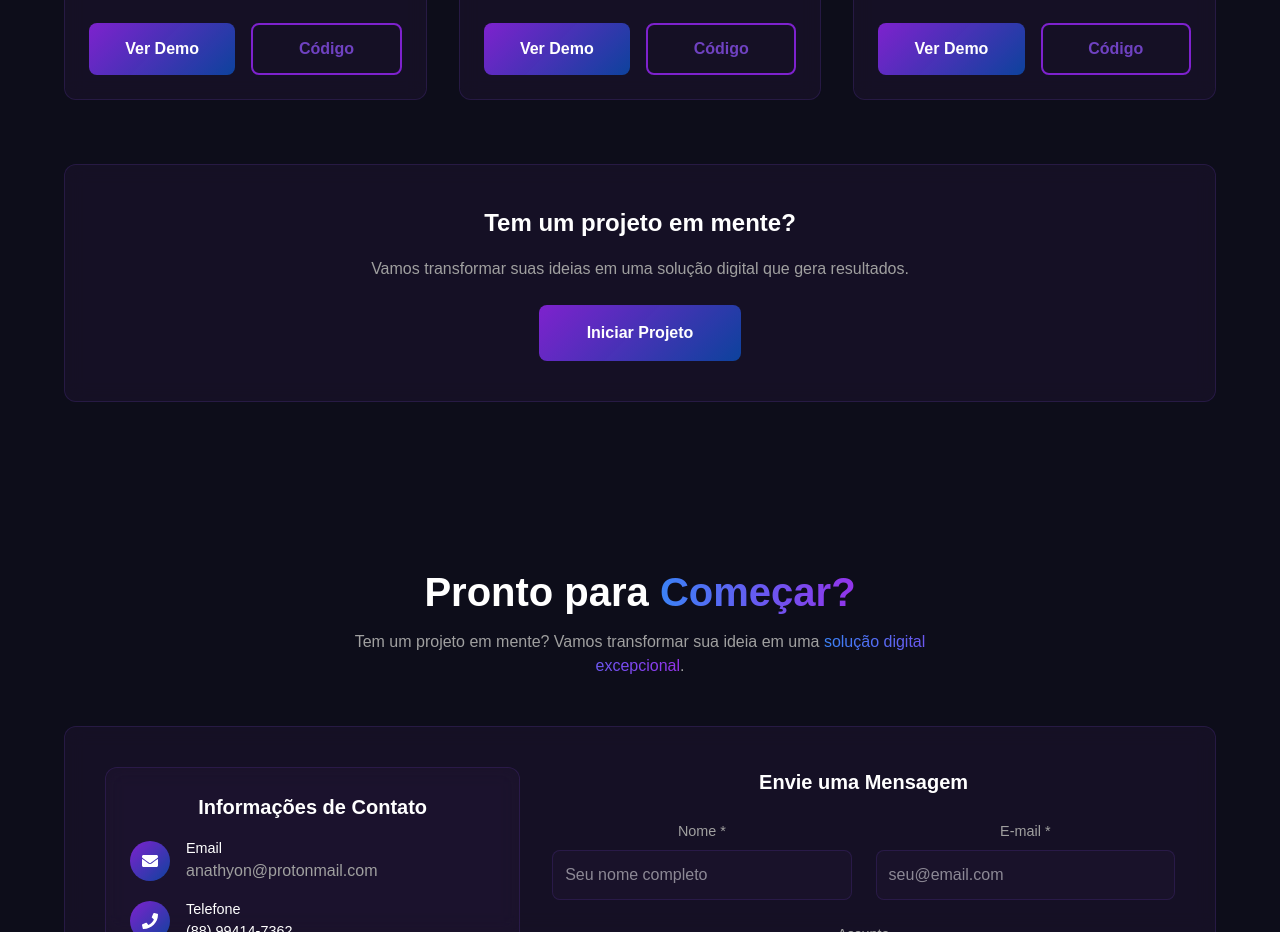
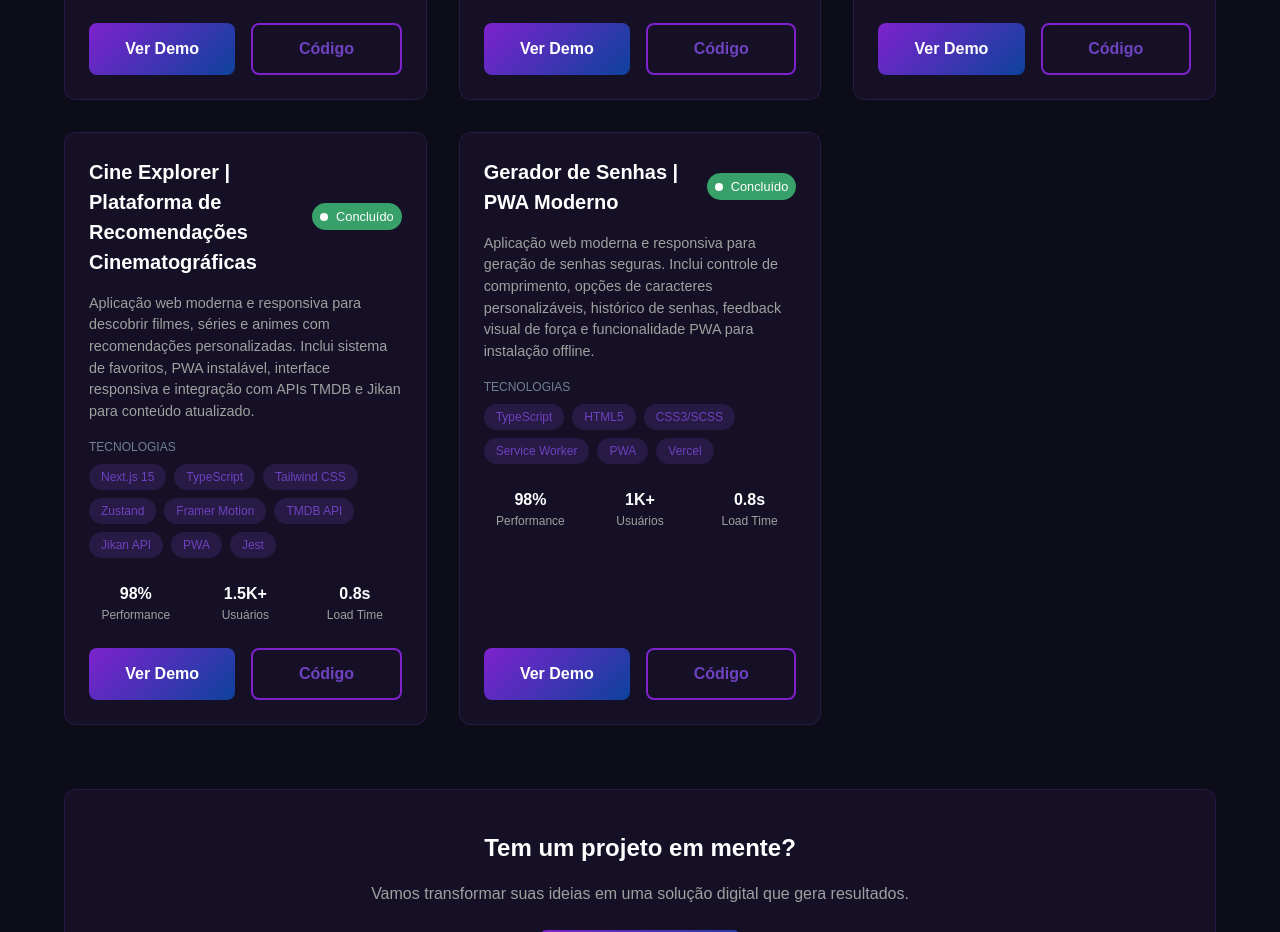
Before and after one commit to Anathyon/Blog-pessoal, a React (Vite) app in the folder blog-p-app/: page / in a window 1280 px wide. Shown: the part 3260-4192 px from the top of the page. Built offline with nearby package versions, Linux system fonts and the light colour scheme; no server answers.

Commit message:
Adição de novos projetos: Gerador de Senhas e RecoCine

```diff
--- a/blog-p-app/src/components/Projetos.tsx
+++ b/blog-p-app/src/components/Projetos.tsx
@@ -310,6 +310,26 @@ export default function Projetos() {
         users: "500+",
         loadTime: "1.0s",
       },
+      {
+        title: "Cine Explorer | Plataforma de Recomendações Cinematográficas",
+        description: "Aplicação web moderna e responsiva para descobrir filmes, séries e animes com recomendações personalizadas. Inclui sistema de favoritos, PWA instalável, interface responsiva e integração com APIs TMDB e Jikan para conteúdo atualizado.",
+        image: "img-projetos/projeto-reco-cine.png",
+        link: "https://reco-cine.vercel.app/",
+        technologies: ["Next.js 15", "TypeScript", "Tailwind CSS", "Zustand", "Framer Motion", "TMDB API", "Jikan API", "PWA", "Jest"],
+        performance: "98%",
+        users: "1.5K+",
+        loadTime: "0.8s"
+      },
+      {
+        title: "Gerador de Senhas | PWA Moderno",
+        description: "Aplicação web moderna e responsiva para geração de senhas seguras. Inclui controle de comprimento, opções de caracteres personalizáveis, histórico de senhas, feedback visual de força e funcionalidade PWA para instalação offline.",
+        image: "img-projetos/projeto-gerador-senhas.png",
+        link: "https://gerador-de-senha-five-psi.vercel.app/",
+        technologies: ["TypeScript", "HTML5", "CSS3/SCSS", "Service Worker", "PWA", "Vercel"],
+        performance: "98%",
+        users: "1K+",
+        loadTime: "0.8s"
+      },
   ];
 
   const [selectedProject, setSelectedProject] = useState<Project | null>(null);
```
Also changed, not shown: blog-p-app/public/img-projetos/projeto-gerador-senhas.png (added), blog-p-app/public/img-projetos/projeto-reco-cine.png (added).
